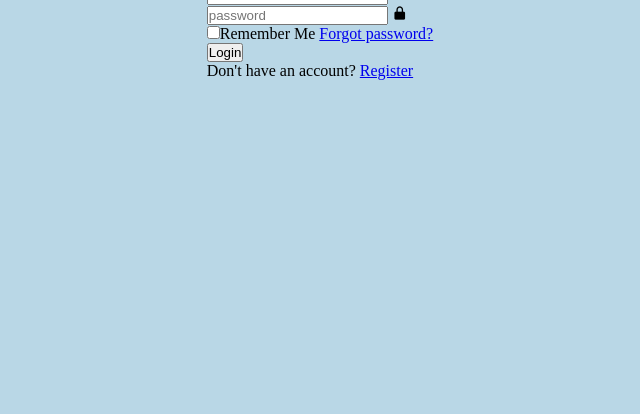
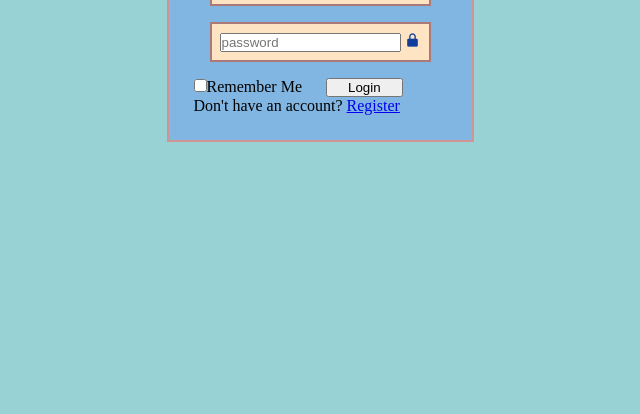
Before and after one commit to laveshgaur/Web_Chat_Application, a plain HTML site: page index.html in a window 1280 px wide. Shown: the part 386-800 px from the top of the page, without its empty margins (320-960 px from the left). Drawn offline with nearby package versions, Linux system fonts and the light colour scheme.

Commit message:
"Updated"

```diff
--- a/index.html
+++ b/index.html
@@ -10,21 +10,22 @@
 </head>
 
 <body>
-    <form action="">
+    <form action="" class="form">
         <h1>Login</h1>
         <div class="input-box">
-            <input type="text" id="username" name="username" placeholder="Mobile number" required>
+            <input type="text" id="username" name="username" placeholder="Mobile number" required >
             <i class='bx bxs-user'></i>
         </div>
         <div class="input-box">
-            <input type="text" id="password" name="password" placeholder="password" required>
+            <input type="password" id="password" name="password" placeholder="password" required >
             <i class='bx bxs-lock-alt' ></i>
         </div>
         <div class="remember-forgot">
             <label><input type="checkbox">Remember Me</label>
-            <a href="#">Forgot password?</a>
+            <button type="submit" class="btn">Login</button>
         </div>
-        <button type="submit" class="btn ">Login</button>
+
+
         <div class="Register">
             <label>
                 Don't have an account?
--- a/script.js
+++ b/script.js
@@ -1 +1 @@
-alert("Hey this web is only for chatting...")
+// alert("Hey this web is only for chatting...")
--- a/style.css
+++ b/style.css
@@ -6,9 +6,30 @@
 
 body{
     display: flex;
-    background-color: rgb(185, 215, 230);
+    background-color: rgba(23, 155, 159, 0.443);
     justify-content:center;
     align-items: center;
     min-height: 100vh;
 
+
 }
+.form{
+    margin: auto;
+    padding: 25px;
+    border: 2px solid rgb(209, 148, 148);
+    border-width: 5;
+    background-color: rgb(130, 182, 226);
+}
+.input-box{
+    margin: 2vh;
+    padding: 1vh;
+    border: 2px solid rgb(172, 121, 121);
+    width: auto;
+    color: rgb(15, 63, 154);
+    background-color: bisque;
+
+}
+.btn{
+    margin-inline: 20px;
+    padding-inline: 20px;
+}
```
